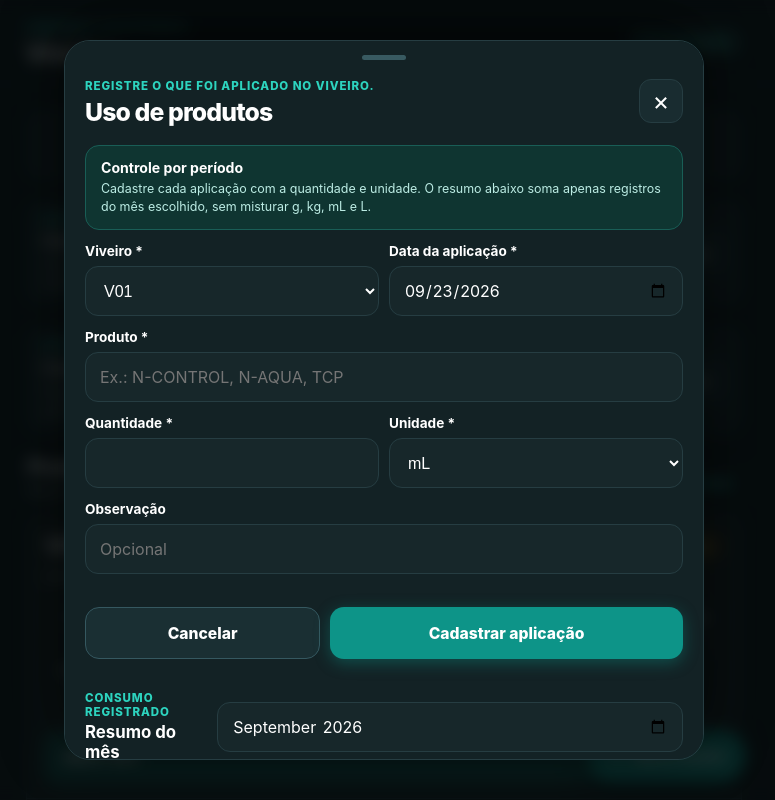
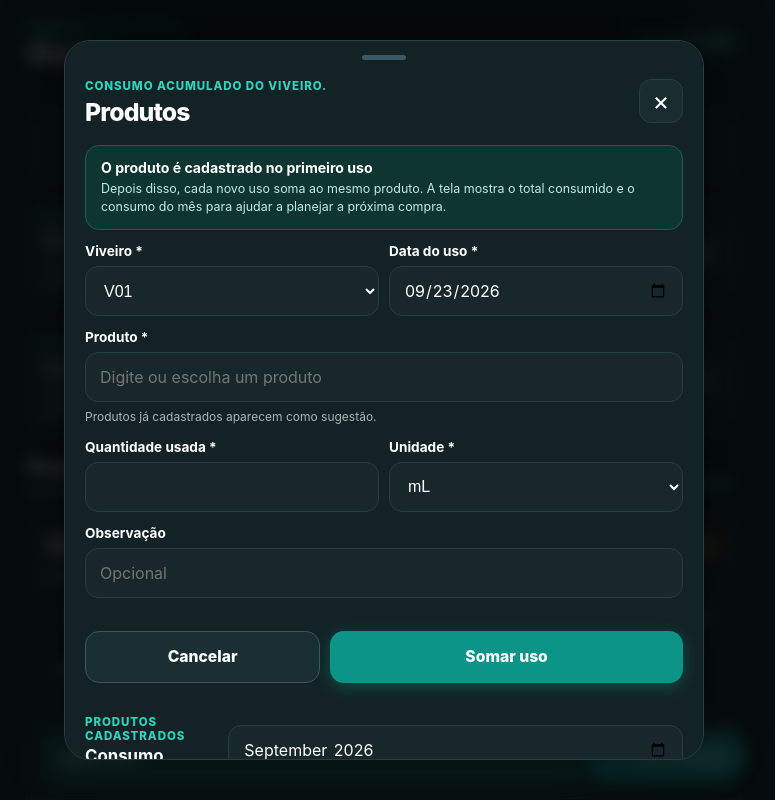
Before and after one commit to Georlan/ViveiroDaniel, a React (Vite) app: page / in a window 1280 px wide. Both pictures are taken after a click on the button "Registrar uso". Shown: the top 800 px of the page, without its empty margins (256-1031 px from the left). Built offline with nearby package versions, Linux system fonts and the light colour scheme.

Commit message:
feat: turn product logs into cumulative product consumption registry

```diff
--- a/src/App.tsx
+++ b/src/App.tsx
@@ -14,6 +14,11 @@ import {
   technicalMetricsStatus,
 } from './domain/calculations'
 import { reportPonds } from './data/reportData'
+import {
+  aggregateProductUsages,
+  findRegisteredProduct,
+  formatProductAmount,
+} from './domain/productUsage'
 import type { BiometryInput, Pond, ProductUsage } from './types'
 import {
   buildShareUrl,
@@ -81,6 +86,12 @@ function formatNumber(value: number, decimals = 0) {
     minimumFractionDigits: decimals,
     maximumFractionDigits: decimals,
   }).format(value)
+}
+
+function formatProductUsageAmount(baseQuantity: number, dimension: 'mass' | 'volume') {
+  const amount = formatProductAmount(baseQuantity, dimension)
+  const decimals = Number.isInteger(amount.value) ? 0 : 2
+  return formatNumber(amount.value, decimals) + ' ' + amount.unit
 }
 
 function formatSigned(value: number, decimals = 0) {
@@ -788,6 +799,10 @@ function PondDetail({
   const cultivationDays = Math.max(0, daysBetween(pond.stockingDate, today))
   const cycleDays = Math.max(0, daysBetween(pond.cycleStartDate, today))
   const latestTechnical = latest ? technicalMetricsStatus(pond, latest) : null
+  const productCatalog = aggregateProductUsages(
+    pond.productUsages ?? [],
+    localToday().slice(0, 7),
+  )
 
   return (
     <section className="page detail-page">
@@ -910,10 +925,14 @@ function PondDetail({
       <div className="product-summary-card">
         <div>
           <span className="eyebrow">Controle de insumos</span>
-          <strong>Uso de produtos</strong>
-          <p>{(pond.productUsages ?? []).length} aplicações registradas. Cadastre cada uso para acompanhar o consumo por mês.</p>
-        </div>
-        <button className="secondary-button" onClick={onProducts}>Ver histórico / Cadastrar</button>
+          <strong>Produtos e consumo</strong>
+          <p>
+            {productCatalog.length} {productCatalog.length === 1 ? 'produto cadastrado' : 'produtos cadastrados'}
+            {' · '}
+            {(pond.productUsages ?? []).length} usos acumulados.
+          </p>
+        </div>
+        <button className="secondary-button" onClick={onProducts}>Produtos / registrar uso</button>
       </div>
 
       <div className="section-heading compact-heading">
@@ -1187,15 +1206,15 @@ function ProductUsageForm({
   onSave: (pondId: string, usage: ProductUsage) => void
 }) {
   const now = new Date()
-  const localToday = [
+  const today = [
     now.getFullYear(),
     String(now.getMonth() + 1).padStart(2, '0'),
     String(now.getDate()).padStart(2, '0'),
   ].join('-')
-  const defaultMonth = localToday.slice(0, 7)
+  const defaultMonth = today.slice(0, 7)
   const [pondId, setPondId] = useState(initialPondId ?? ponds[0]?.id ?? '')
   const [form, setForm] = useState({
-    date: localToday,
+    date: today,
     product: '',
     quantity: '',
     unit: 'mL' as ProductUsage['unit'],
@@ -1204,38 +1223,42 @@ function ProductUsageForm({
   })
   const [error, setError] = useState('')
 
-  const records = ponds
-    .flatMap((pond) =>
-      (pond.productUsages ?? []).map((usage) => ({ ...usage, pondName: pond.name })),
-    )
-    .filter((usage) => usage.date.slice(0, 7) === form.month)
-    .sort((a, b) => b.date.localeCompare(a.date))
-
-  const totals = Object.values(
-    records.reduce<Record<string, { product: string; unit: string; quantity: number }>>((acc, usage) => {
-      const key = usage.product.trim().toLowerCase() + '|' + usage.unit
-      acc[key] ??= { product: usage.product, unit: usage.unit, quantity: 0 }
-      acc[key].quantity += usage.quantity
-      return acc
-    }, {}),
-  ).sort((a, b) => a.product.localeCompare(b.product))
+  const selectedPond = ponds.find((pond) => pond.id === pondId)
+  const usages = selectedPond?.productUsages ?? []
+  const products = aggregateProductUsages(usages, form.month)
+  const registeredNames = [...new Set(products.map((item) => item.product))]
+
+  function handleProductChange(value: string) {
+    const registered = findRegisteredProduct(usages, value)
+    setForm({
+      ...form,
+      product: value,
+      unit: registered?.unit ?? form.unit,
+    })
+    setError('')
+  }
 
   function submit(event: FormEvent) {
     event.preventDefault()
     setError('')
     const quantity = Number(form.quantity)
+
     if (!pondId) {
       setError('Selecione o viveiro.')
       return
     }
-    if (!form.date || !form.product.trim() || quantity <= 0) {
+
+    if (!form.date || !form.product.trim() || !Number.isFinite(quantity) || quantity <= 0) {
       setError('Informe data, produto e uma quantidade maior que zero.')
       return
     }
+
+    const registered = findRegisteredProduct(usages, form.product)
+
     onSave(pondId, {
       id: id('usage'),
       date: form.date,
-      product: form.product.trim(),
+      product: registered?.product ?? form.product.trim(),
       quantity,
       unit: form.unit,
       note: form.note.trim() || undefined,
@@ -1243,34 +1266,74 @@ function ProductUsageForm({
   }
 
   return (
-    <ModalShell title="Uso de produtos" subtitle="Registre o que foi aplicado no viveiro." onClose={onClose}>
-      <div className="form-grid">
+    <ModalShell title="Produtos" subtitle="Consumo acumulado do viveiro." onClose={onClose}>
+      <form onSubmit={submit} className="form-grid">
         <div className="correction-note">
-          <strong>Controle por período</strong>
-          <span>Cadastre cada aplicação com a quantidade e unidade. O resumo abaixo soma apenas registros do mês escolhido, sem misturar g, kg, mL e L.</span>
+          <strong>O produto é cadastrado no primeiro uso</strong>
+          <span>
+            Depois disso, cada novo uso soma ao mesmo produto. A tela mostra o total consumido e o consumo do mês para ajudar a planejar a próxima compra.
+          </span>
         </div>
 
         <div className="two-cols">
           <Field label="Viveiro" required>
-            <select value={pondId} onChange={(e) => setPondId(e.target.value)}>
+            <select
+              value={pondId}
+              onChange={(e) => {
+                setPondId(e.target.value)
+                setForm({ ...form, product: '', quantity: '' })
+              }}
+            >
               {ponds.map((pond) => <option key={pond.id} value={pond.id}>{pond.name}</option>)}
             </select>
           </Field>
-          <Field label="Data da aplicação" required>
-            <input required type="date" value={form.date} onChange={(e) => setForm({ ...form, date: e.target.value, month: e.target.value.slice(0, 7) })} />
+          <Field label="Data do uso" required>
+            <input
+              required
+              type="date"
+              value={form.date}
+              onChange={(e) => setForm({ ...form, date: e.target.value, month: e.target.value.slice(0, 7) })}
+            />
           </Field>
         </div>
 
         <Field label="Produto" required>
-          <input required placeholder="Ex.: N-CONTROL, N-AQUA, TCP" value={form.product} onChange={(e) => setForm({ ...form, product: e.target.value })} />
+          <input
+            required
+            list="registered-products"
+            placeholder={registeredNames.length ? 'Digite ou escolha um produto' : 'Ex.: N-CONTROL, N-AQUA, TCP'}
+            value={form.product}
+            onChange={(e) => handleProductChange(e.target.value)}
+          />
+          <datalist id="registered-products">
+            {registeredNames.map((name) => <option key={name} value={name} />)}
+          </datalist>
+          <small>
+            {findRegisteredProduct(usages, form.product)
+              ? 'Produto já cadastrado. Este uso será somado ao total existente.'
+              : form.product.trim()
+                ? 'Novo produto: ele será cadastrado automaticamente ao salvar o primeiro uso.'
+                : 'Produtos já cadastrados aparecem como sugestão.'}
+          </small>
         </Field>
 
         <div className="two-cols">
-          <Field label="Quantidade" required>
-            <input required type="number" min="0.01" step="0.01" inputMode="decimal" value={form.quantity} onChange={(e) => setForm({ ...form, quantity: e.target.value })} />
+          <Field label="Quantidade usada" required>
+            <input
+              required
+              type="number"
+              min="0.01"
+              step="0.01"
+              inputMode="decimal"
+              value={form.quantity}
+              onChange={(e) => setForm({ ...form, quantity: e.target.value })}
+            />
           </Field>
           <Field label="Unidade" required>
-            <select value={form.unit} onChange={(e) => setForm({ ...form, unit: e.target.value as ProductUsage['unit'] })}>
+            <select
+              value={form.unit}
+              onChange={(e) => setForm({ ...form, unit: e.target.value as ProductUsage['unit'] })}
+            >
               <option value="mL">mL</option>
               <option value="L">L</option>
               <option value="g">g</option>
@@ -1280,56 +1343,69 @@ function ProductUsageForm({
         </div>
 
         <Field label="Observação">
-          <input placeholder="Opcional" value={form.note} onChange={(e) => setForm({ ...form, note: e.target.value })} />
+          <input
+            placeholder="Opcional"
+            value={form.note}
+            onChange={(e) => setForm({ ...form, note: e.target.value })}
+          />
         </Field>
 
         {error && <div className="form-error">{error}</div>}
+
         <div className="modal-actions">
           <button type="button" className="secondary-button" onClick={onClose}>Cancelar</button>
-          <button className="primary-button" type="submit">Cadastrar aplicação</button>
-        </div>
-
-        <div className="usage-period-head">
+          <button className="primary-button" type="submit">Somar uso</button>
+        </div>
+
+        <div className="usage-period-head product-catalog-head">
           <div>
-            <span className="eyebrow">Consumo registrado</span>
-            <strong>Resumo do mês</strong>
+            <span className="eyebrow">Produtos cadastrados</span>
+            <strong>Consumo acumulado</strong>
           </div>
-          <input className="month-input" type="month" value={form.month} onChange={(e) => setForm({ ...form, month: e.target.value })} />
-        </div>
-
-        {totals.length ? (
-          <div className="usage-totals">
-            {totals.map((total) => (
-              <div className="usage-total" key={total.product + total.unit}>
-                <div>
-                  <strong>{total.product}</strong>
-                  <span>{total.unit}</span>
+          <input
+            className="month-input"
+            type="month"
+            value={form.month}
+            onChange={(e) => setForm({ ...form, month: e.target.value })}
+          />
+        </div>
+
+        {products.length ? (
+          <div className="product-catalog">
+            {products.map((product) => (
+              <article className="product-consumption-card" key={product.key}>
+                <div className="product-consumption-head">
+                  <div>
+                    <strong>{product.product}</strong>
+                    <span>{product.uses} {product.uses === 1 ? 'uso registrado' : 'usos acumulados'}</span>
+                  </div>
+                  <b>{formatProductUsageAmount(product.totalBase, product.dimension)}</b>
                 </div>
-                <b>{formatNumber(total.quantity, 2)} {total.unit}</b>
-              </div>
+
+                <div className="product-consumption-metrics">
+                  <div>
+                    <span>Usado no mês</span>
+                    <strong>{formatProductUsageAmount(product.monthBase, product.dimension)}</strong>
+                  </div>
+                  <div>
+                    <span>Último uso</span>
+                    <strong>{formatDate(product.lastDate)}</strong>
+                  </div>
+                </div>
+
+                <small className="purchase-reference">
+                  O consumo do mês é a referência rápida para planejar a reposição deste produto.
+                </small>
+              </article>
             ))}
           </div>
         ) : (
           <div className="empty-inline">
-            <strong>Nenhuma aplicação neste período.</strong>
-            <span>Cadastre a primeira acima.</span>
+            <strong>Nenhum produto cadastrado ainda.</strong>
+            <span>O primeiro uso cria o produto automaticamente.</span>
           </div>
         )}
-
-        {records.length > 0 && (
-          <div className="usage-history">
-            {records.map((usage) => (
-              <div className="usage-row" key={usage.id}>
-                <div>
-                  <strong>{usage.product}</strong>
-                  <span>{formatDate(usage.date)} · {usage.pondName}{usage.note ? ' · ' + usage.note : ''}</span>
-                </div>
-                <b>{formatNumber(usage.quantity, 2)} {usage.unit}</b>
-              </div>
-            ))}
-          </div>
-        )}
-      </div>
+      </form>
     </ModalShell>
   )
 }
```
